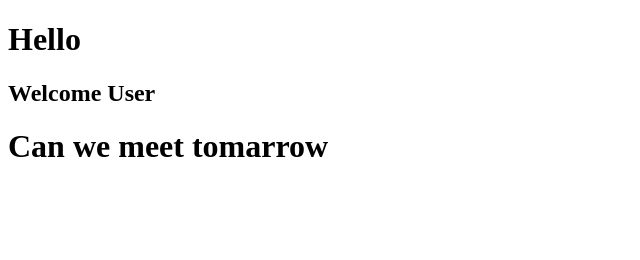
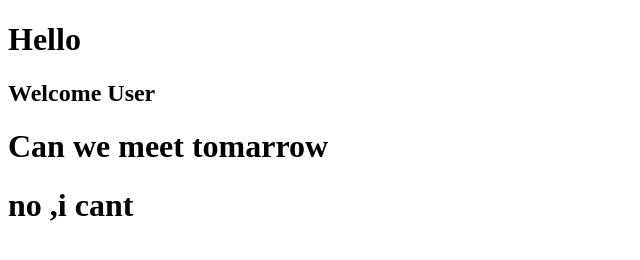
Before and after one commit to alwinalbu/datewith-git-sample, a plain HTML site: page index.html in a window 1280 px wide. Shown: the whole page, without its empty margins (0-640 px from the left). Drawn offline with Linux system fonts and the light colour scheme.

Commit message:
negative  answer added

```diff
--- a/index.html
+++ b/index.html
@@ -9,5 +9,6 @@
     <h1> Hello</h1>
     <h2>Welcome User</h2>
     <h1> Can we meet tomarrow</h1>
+    <h1> no ,i cant </h1>
 </body>
 </html>
```
